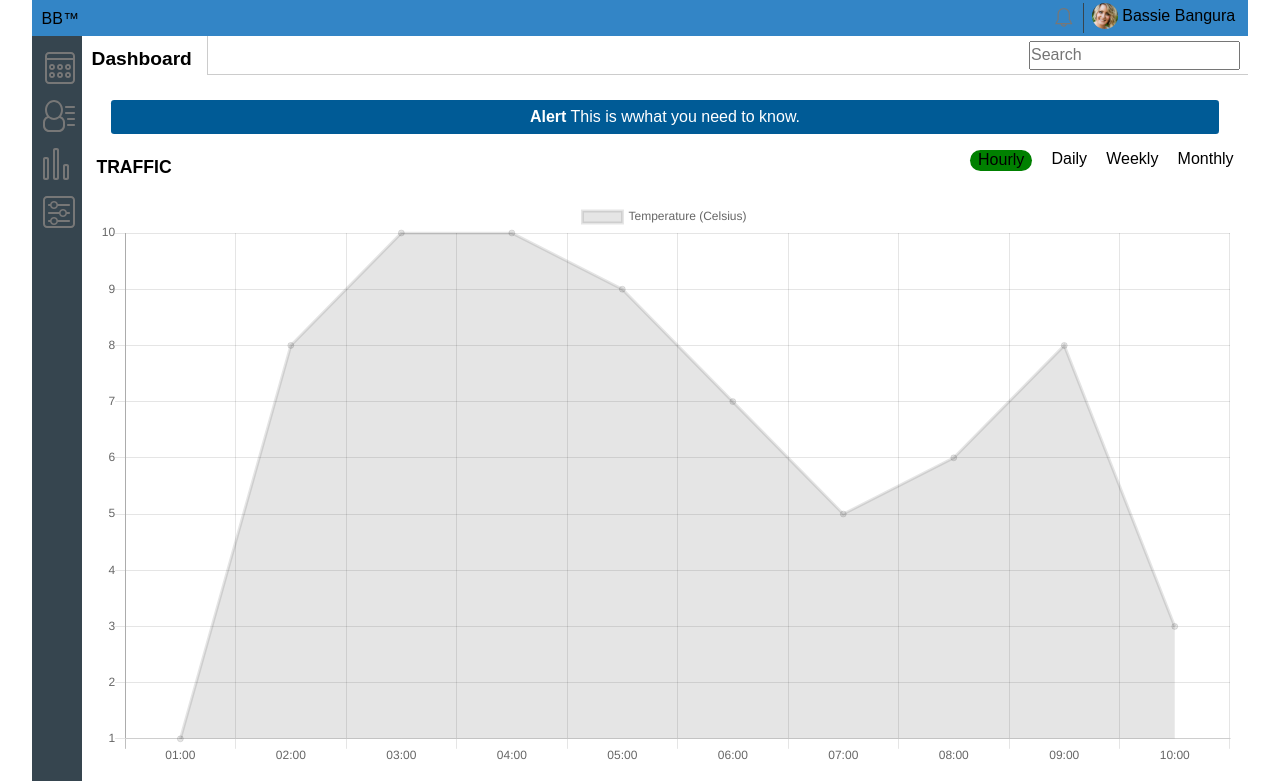
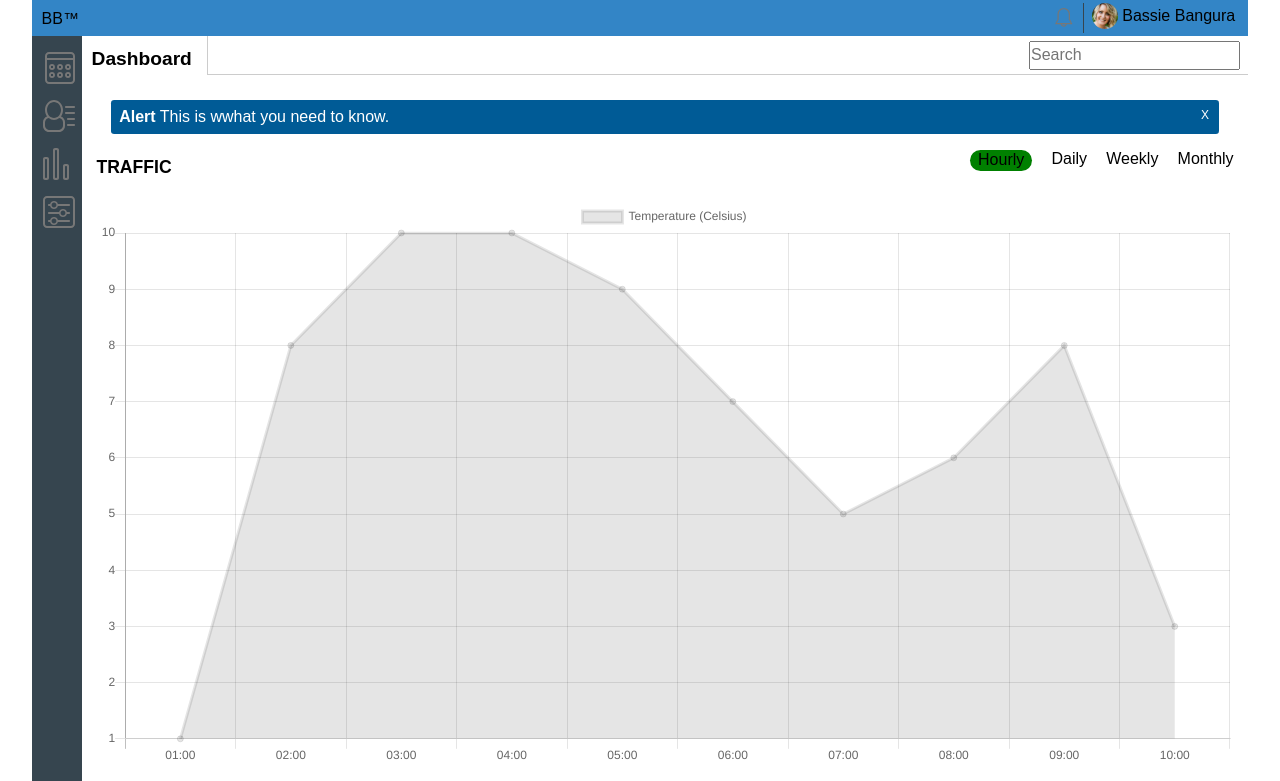
Before and after one commit to bassiebangura/Project_7_WebApp_Dashboard_, a plain HTML site: page index.html in a window 1280 px wide. Shown: the top 781 px of the page. Drawn offline with nearby package versions, Linux system fonts and the light colour scheme.

Commit message:
Add close 'X' to alert message.

```diff
--- a/index.html
+++ b/index.html
@@ -115,7 +115,9 @@
         </div>
       </section>
       <section class="web-traffic-chart">
-        <p class="alert-message"><span class="alert">Alert</span> This is wwhat you need to know.</p>
+        <p class="alert-message"><span class="alert">Alert</span> This is wwhat you need to know.
+          <a href="#" class="close"></a>
+        </p>
         <div class="web-traffic-heading-and-time-units-container">
           <h4 class="headline--secondary ">TRAFFIC</h4>
           <ul class="web-traffic-chart__time-units">
--- a/scss/layouts/_sections.scss
+++ b/scss/layouts/_sections.scss
@@ -32,22 +32,46 @@
     padding: 0.6em 0 0.8em 0.5em;
 }
 
-/** Traffic Chart Section **/
-.web-traffic-chart {
-    text-align: center;
-    padding: 0.9em;
-}
+
+/*************************************
+        Traffic Chart Section
+ **************************************/
+
+/**** Message Alert ****/
+[class*='close'] {
+    color: white;
+    font: 12px/100% arial, sans-serif;
+    position: absolute;
+    right: 5px;
+    text-decoration: none;
+    top: 9px;
+    padding-right: 0.4em;
+  }
+
+  .close:after {
+    content: 'X'; /* ANSI X letter */
+  }
+
+
 .alert {
     font-weight: bold;
 }
 .alert-message {
+    text-align: left;
     background-color: $major-blue;
     width: 96%;
     margin: auto;
     border-radius: 0.2em;
     color: white;
     padding: 0.5em;
+    position: relative;
 }
+
+.web-traffic-chart {
+    text-align: center;
+    padding: 0.9em;
+}
+
 .web-traffic-chart__time-units {
     @include flexible($direction: row,
                        $justify-content: space-evenly);
@@ -68,7 +92,9 @@
     }
 }
 
-/** Daily Traffic Chart Section **/
+/******************************************
+         Daily Traffic Chart Section
+********************************************/
 .daily-traffic-chart {
     text-align: center;
     padding: 0.9em;
@@ -90,7 +116,9 @@
     }
 }
 
-/** Social Stats Section **/
+/*******************************************
+             Social Stats Section
+********************************************/
 .social-stats__container {
     /** Media Query **/
     @include mq($xs) {
```
Also changed, not shown: css/styles.css, 1 other file.
